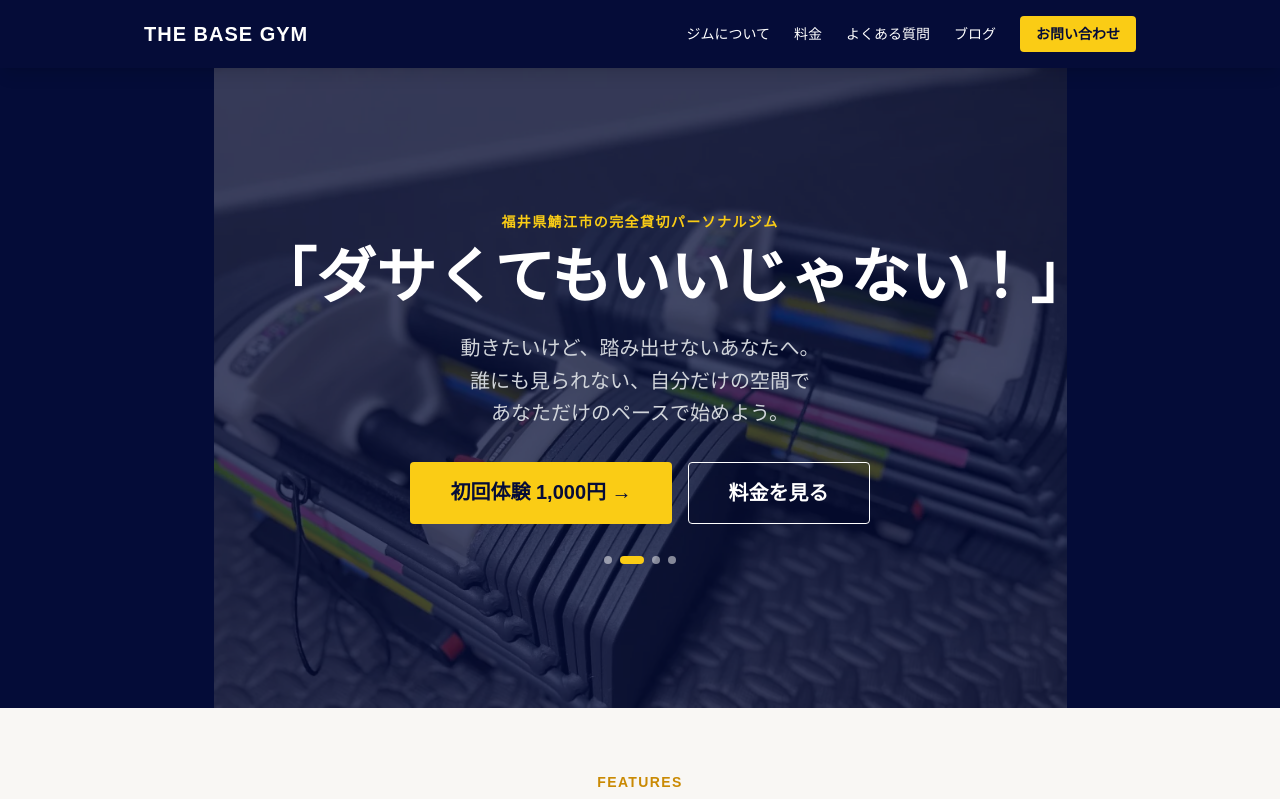
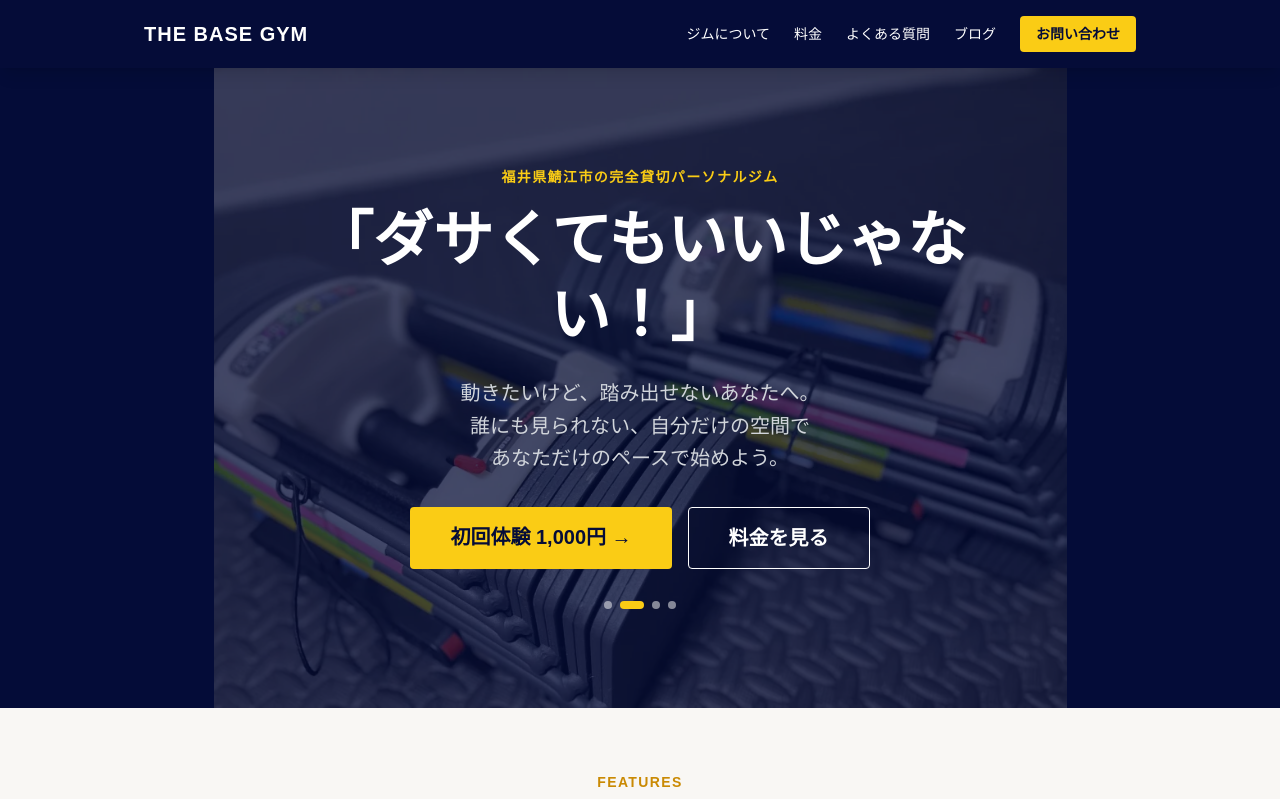
Before and after one commit to b-suke0/thebase-gym-site, a Next.js app: page / in a window 1280 px wide. Shown: the top 799 px of the page. Built offline with nearby package versions, Linux system fonts and the light colour scheme.

Commit message:
fix hero centering with clamp font size

```diff
--- a/components/HeroSection.tsx
+++ b/components/HeroSection.tsx
@@ -34,7 +34,7 @@ export default function HeroSection() {
       {/* Content */}
       <div className="relative max-w-3xl mx-auto text-center w-full">
         <p className="text-yellow-400 text-sm font-bold tracking-widest mb-4">福井県鯖江市の完全貸切パーソナルジム</p>
-        <h1 className="text-3xl md:text-6xl font-bold leading-tight mb-6 whitespace-nowrap">
+        <h1 className="text-[clamp(1.6rem,5vw,3.75rem)] font-bold leading-tight mb-6">
           「ダサくてもいいじゃない！」
         </h1>
         <p className="text-gray-300 text-xl mb-8 leading-relaxed">
```
